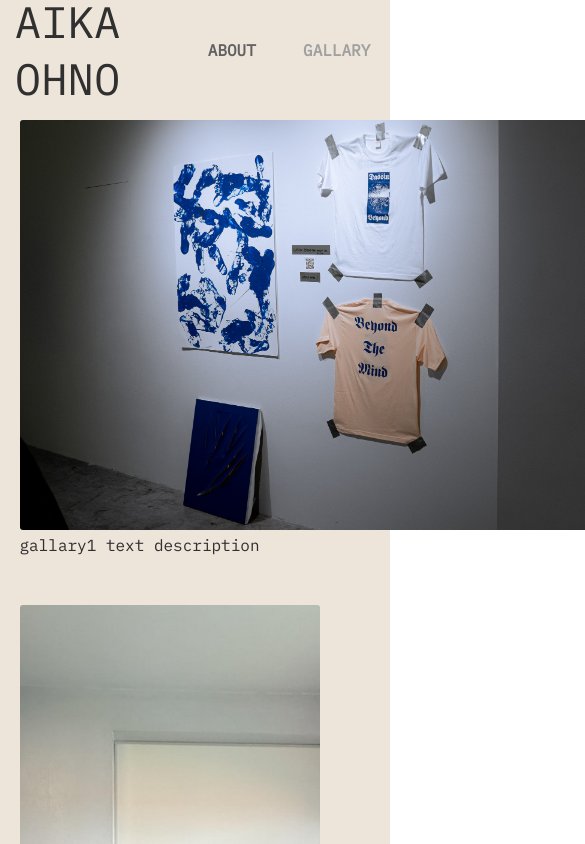
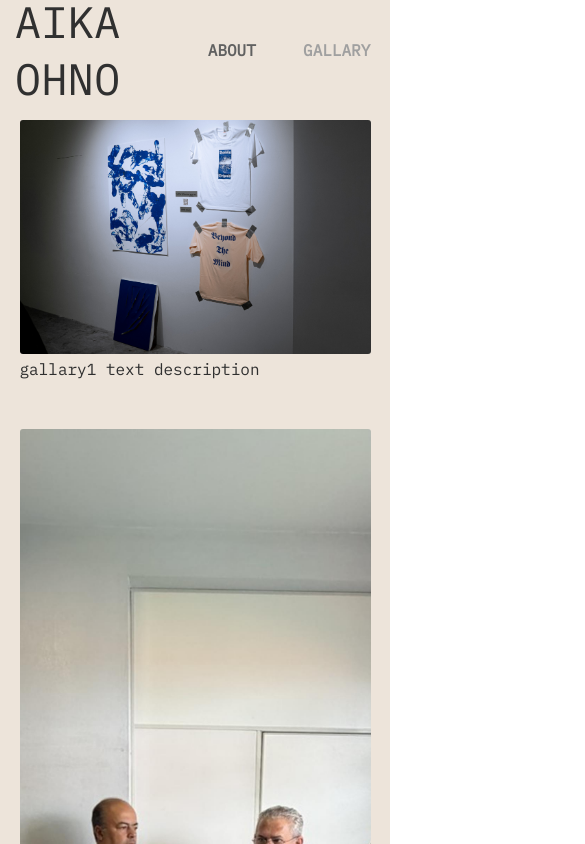
Before and after one commit to TerenceWin/aikaWebsite, a React (Vite) app: page / in a window 390 px wide. Shown: the top 844 px of the page, 585 px wide, since content can reach past the window. Built offline with nearby package versions, Linux system fonts and the light colour scheme.

Commit message:
Added mobile resolution, fixed image exceeding container problems

```diff
--- a/src/App.css
+++ b/src/App.css
@@ -20,6 +20,7 @@ html, body{
     font-family: 'IBMPlexMono', sans-serif;
     overscroll-behavior: none;
     box-sizing: border-box;
+    overflow-x: hidden;
 }
 
 
--- a/src/Gallary.css
+++ b/src/Gallary.css
@@ -41,6 +41,23 @@
 .gallary-item-description p{
     padding: 0;
     margin: 0;
+}
+
+@media (max-width: 768px) {
+    .gallary {
+        flex-direction: column;
+    }
+
+    .gallary-item {
+        width: 100%;
+        max-width: 100%;
+    }
+
+    .gallary-item-img {
+        width: 100% !important;
+        height: auto !important;
+        max-width: 100%;
+    }
 }
 
 @keyframes fadeIn {
--- a/src/Gallary.jsx
+++ b/src/Gallary.jsx
@@ -38,6 +38,7 @@ function Gallary(){
     };
 
     const handlePreviewLoad = (e, index) => {
+        if (window.innerWidth <= 768) return;
         const { naturalWidth, naturalHeight } = e.target;
         setPreviewSizes(prev => ({
             ...prev,
```
